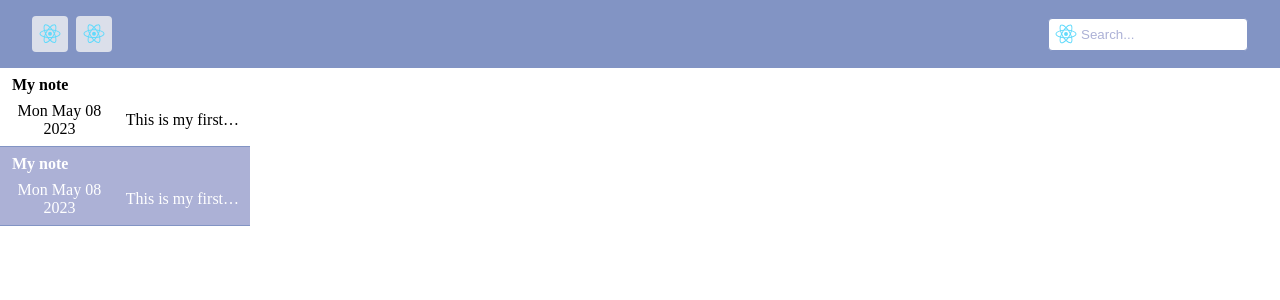
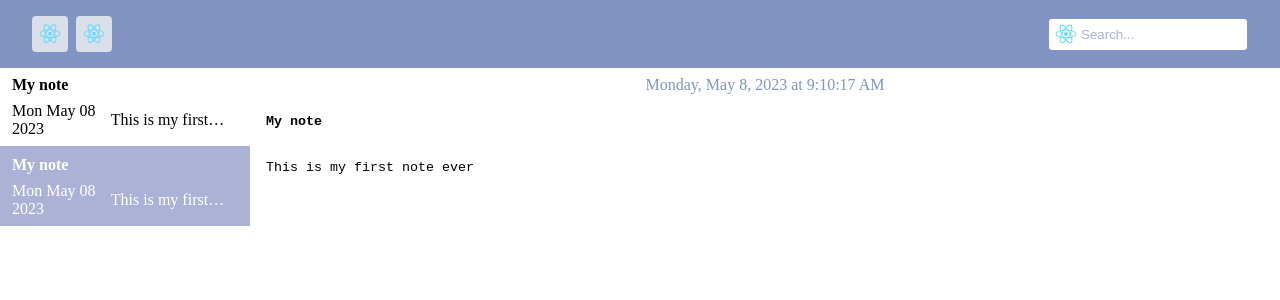
Before and after one commit to ProkoptsovD/notepad, a React (Create React App) app: page / in a window 1280 px wide. Shown: the top 300 px of the page. Built offline with nearby package versions, Linux system fonts and the light colour scheme.

Commit message:
feat: Add workspace UI

```diff
--- a/src/App.css
+++ /dev/null
@@ -1,38 +0,0 @@
-.App {
-  text-align: center;
-}
-
-.App-logo {
-  height: 40vmin;
-  pointer-events: none;
-}
-
-@media (prefers-reduced-motion: no-preference) {
-  .App-logo {
-    animation: App-logo-spin infinite 20s linear;
-  }
-}
-
-.App-header {
-  background-color: #282c34;
-  min-height: 100vh;
-  display: flex;
-  flex-direction: column;
-  align-items: center;
-  justify-content: center;
-  font-size: calc(10px + 2vmin);
-  color: white;
-}
-
-.App-link {
-  color: #61dafb;
-}
-
-@keyframes App-logo-spin {
-  from {
-    transform: rotate(0deg);
-  }
-  to {
-    transform: rotate(360deg);
-  }
-}
--- a/src/App.js
+++ b/src/App.js
@@ -1,9 +1,11 @@
 import { ReactComponent as LogoIcon } from './logo.svg';
-import './App.css';
+import styles from './App.module.css';
 import { ActionBox } from './components/actionBox';
 import { Header } from './components/header';
 import { SearchBox } from './components/searchBox';
 import { Sidebar } from './components/sidebar';
+import { Workspace } from './components/workspace';
+import { datetimeService } from './services/datetimeService';
 
 const id1 = crypto.randomUUID();
 const id2 = crypto.randomUUID();
@@ -20,9 +22,9 @@ const SearchBoxComponent = () => <SearchBox onSearchChange={console.log} Icon={L
 
 function App() {
   return (
-    <div className="App">
+    <>
       <Header ActionBoxComponent={ActionBoxComponent} SearchBoxComponent={SearchBoxComponent} />
-      <div>
+      <div className={styles.mainScreen}>
         <Sidebar
           itemsList={[
             {
@@ -41,8 +43,18 @@ function App() {
           onItemClick={(id) => console.log(id)}
           activeItem={id2}
         />
+        <Workspace
+          {...{
+            creationDate: new Date(),
+            title: 'My note',
+            text: 'This is my first note ever',
+            id: id1
+          }}
+          onNoteChange={console.log}
+          dateFormatFn={datetimeService.format.bind(datetimeService)}
+        />
       </div>
-    </div>
+    </>
   );
 }
 
--- /dev/null
+++ b/src/App.module.css
@@ -0,0 +1,4 @@
+.mainScreen {
+  display: flex;
+  flex-grow: 2;
+}
--- a/src/components/notePreview/notePreview.module.css
+++ b/src/components/notePreview/notePreview.module.css
@@ -2,16 +2,17 @@
   padding: 0.5rem 0.75rem;
   background-color: inherit;
 
-  transition: 0.2s linear;
+  transition: 0.15s linear;
 }
 
 .notePreview:hover,
 .notePreview.active {
   background-color: var(--clr-base-500);
+  color: var(--clr-light-400);
 }
 
-.notePreview.active {
-  color: var(--clr-light-400);
+.notePreview:hover {
+  cursor: pointer;
 }
 
 .title {
--- a/src/components/sidebar/sidebar.module.css
+++ b/src/components/sidebar/sidebar.module.css
@@ -5,5 +5,14 @@
 }
 
 .listItem {
-  border-bottom: 1px solid var(--clr-base-400);
+  border-top: 1px solid var(--clr-base-500);
+  border-bottom: 1px solid var(--clr-base-500);
 }
+
+.listItem:first-child {
+  border-top: none;
+}
+
+.listItem:last-child {
+  border-bottom: none;
+}
--- /dev/null
+++ b/src/components/workspace/index.js
@@ -0,0 +1,54 @@
+import { useState, useEffect, useCallback } from 'react';
+import styles from './workspace.module.css';
+
+/**
+ * @param {{
+ *  title: string;
+ *  creationDate: Date;
+ *  text: string;
+ *  id: string;
+ *  onNoteChange: (note: { creationDate: Date; title: string; text: string; }) => void;
+ *  dateFormatFn: (date: Date) => string;
+ * }} props
+ * @returns JSX.Element
+ */
+export function Workspace({ title, creationDate, text, id, onNoteChange, dateFormatFn }) {
+  const [noteText, setNoteText] = useState(() => text);
+  const [noteTitle, setNoteTitle] = useState(() => title);
+  const tranformedDate = dateFormatFn(creationDate);
+
+  const onNoteChangeCallback = useCallback(onNoteChange, [onNoteChange]);
+
+  useEffect(() => {
+    onNoteChangeCallback({ id, title: noteTitle, text: noteText, creationDate: new Date() });
+  }, [noteText, noteTitle, id, onNoteChangeCallback]);
+
+  function handleNoteTextChange({ currentTarget }) {
+    setNoteText(currentTarget.value);
+  }
+
+  function handleNoteTitleChange({ currentTarget }) {
+    setNoteTitle(currentTarget.value);
+  }
+
+  return (
+    <section className={styles.workspace}>
+      <time className={styles.date} dateTime={tranformedDate}>
+        {tranformedDate}
+      </time>
+      <textarea
+        className={`${styles.textarea} ${styles.title}`}
+        value={noteTitle}
+        onChange={handleNoteTitleChange}
+        placeholder="Type in note title..."
+      />
+
+      <textarea
+        className={`${styles.textarea} ${styles.text}`}
+        value={noteText}
+        onChange={handleNoteTextChange}
+        placeholder="Type in note text..."
+      />
+    </section>
+  );
+}
--- /dev/null
+++ b/src/components/workspace/workspace.module.css
@@ -0,0 +1,46 @@
+.workspace {
+  display: flex;
+  flex-direction: column;
+  flex-grow: 2;
+  padding-inline: 0.5rem;
+}
+
+.date {
+  padding-top: 0.5rem;
+  padding-bottom: 0.5rem;
+  text-align: center;
+  color: var(--clr-base-400);
+}
+
+.textarea {
+  display: block;
+  resize: none;
+  border: none;
+  border-radius: 4px;
+}
+
+.textarea:not(:focus-within):hover {
+  cursor: pointer;
+}
+
+.textarea:focus-within {
+  outline: none;
+}
+
+.title {
+  display: flex;
+  align-items: center;
+  height: min-content;
+  padding: 0.75rem 0.25rem 0.25rem 0.5rem;
+  margin-bottom: 1rem;
+  font-weight: 700;
+}
+
+.title:focus-within {
+  outline: 1px solid var(--clr-base-500);
+}
+
+.text {
+  height: 100%;
+  padding: 0 0.25rem 0.25rem 0.5rem;
+}
--- /dev/null
+++ b/src/services/datetimeService.js
@@ -0,0 +1,36 @@
+export class DatetimeService {
+  /**
+   * @param {{
+   *  locale: string;
+   *  dateStyle: 'full' | 'long' | 'medium' | 'short';
+   *  timeStyle: 'full' | 'long' | 'medium' | 'short';
+   * }} config
+   */
+  constructor({ locale = 'en-US', dateStyle = 'full', timeStyle = 'medium' } = {}) {
+    this.locale = locale;
+    this.dateStyle = dateStyle;
+    this.timeStyle = timeStyle;
+  }
+
+  /**
+   * @param {Date} date
+   * @param {{
+   *  locale: string;
+   *  dateStyle: 'full' | 'long' | 'medium' | 'short';
+   *  timeStyle: 'full' | 'long' | 'medium' | 'short';
+   * }} options
+   * @returns {string}
+   */
+  format(date, options) {
+    return new Intl.DateTimeFormat(options?.locale ?? this.locale, {
+      dateStyle: options?.dateStyle ?? this.dateStyle,
+      timeStyle: options?.timeStyle ?? this.timeStyle
+    }).format(date);
+  }
+}
+
+export const datetimeService = new DatetimeService({
+  locale: 'en-US',
+  dateStyle: 'full',
+  timeStyle: 'medium'
+});
--- a/src/styles/global.css
+++ b/src/styles/global.css
@@ -1,5 +1,10 @@
+html {
+  height: 100%;
+}
+
 body {
   font-size: 1rem;
+  height: 100%;
 }
 
 button {
@@ -26,3 +31,9 @@ svg {
     --padding: 2rem;
   }
 }
+
+#root {
+  display: flex;
+  flex-direction: column;
+  height: 100%;
+}
--- a/src/styles/reset-default.css
+++ b/src/styles/reset-default.css
@@ -36,3 +36,7 @@ body {
 a {
   text-decoration: none;
 }
+
+textarea {
+  padding: 0;
+}
```
